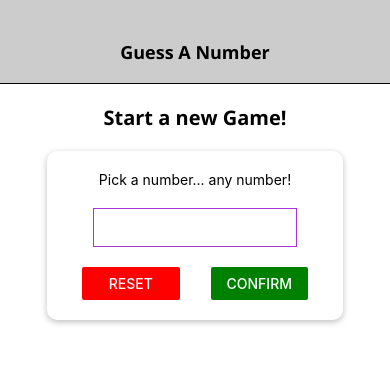
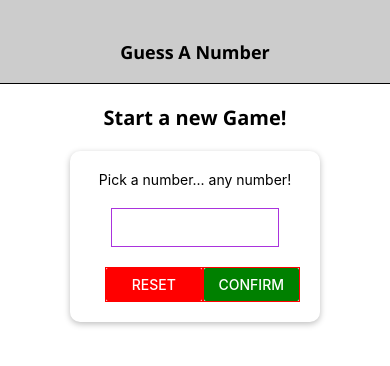
Before and after one commit to surfer-43/Reactnative_Components, a React Native app: screen / in a window 390 px wide. Shown: the top 366 px of the page. Built offline with nearby package versions, Linux system fonts and the light colour scheme.

Commit message:
fixing layout on start screen

```diff
--- a/app.json
+++ b/app.json
@@ -8,7 +8,7 @@
       "web"
     ],
     "version": "1.0.0",
-    "orientation": "portrait",
+    "orientation": "default",
     "icon": "./assets/icon.png",
     "splash": {
       "image": "./assets/splash.png",
--- a/screen/StartGameScreen.js
+++ b/screen/StartGameScreen.js
@@ -1,4 +1,4 @@
-import React, { useState } from 'react';
+import React, { useState, useEffect } from 'react';
 import {
     View,
     Text,
@@ -6,8 +6,10 @@ import {
     TouchableWithoutFeedback,
     Keyboard,
     Alert,
+    Dimensions,
+    ScrollView,
+    KeyboardAvoidingView,
     StyleSheet,
-    Dimensions
 } from 'react-native';
 
 import MainButton from '../components/MainButton';
@@ -23,6 +25,26 @@ const StartGameScreen = (props) => {
     const [ userNum, setUserNum ] = useState('');
     const [ confirmed, setConfirmed ] = useState(false);
     const [ selectedNum, setSelectedNum ] = useState();
+
+    // managing some style specific attributes with state of orientation
+    const [ buttonWidth, setButtonWidth ] = useState(Dimensions.get('window').width / 4)
+
+    /**
+     * useEffect in this case is a way to manage eventlisteners
+     * so that there is only one being used no matter howmany times
+     * the screen is rotated.
+     * useEffect runs just before the rerender cycle
+     * with no dependancies declared, this useEffect will run every time
+     */
+    useEffect(() => {
+        const updateLayout = () => {
+            setButtonWidth(Dimensions.get('window').width / 4)
+        }
+        Dimensions.addEventListener('change', updateLayout);
+        return () => {
+            Dimensions.removeEventListener('change', updateLayout);
+        }
+    });
 
     const onChangedTextHandler = (inputText) => {
         setUserNum(inputText.replace(/[^0-9]/g, ''))
@@ -66,6 +88,8 @@ const StartGameScreen = (props) => {
     }
 
     return(
+        <ScrollView>
+            <KeyboardAvoidingView behavior='position' keyboardVerticalOffset={5}>
                 <TouchableWithoutFeedback onPress={() => {
                     Keyboard.dismiss()
                 }}>
@@ -84,14 +108,14 @@ const StartGameScreen = (props) => {
                                 value={userNum}
                             />
                             <View style={styles.buttonContainer}>
-                        <View style={styles.buttonWrapper}>
+                                <View style={{...styles.buttonWrapper, width: buttonWidth}}>
                                     <Button
                                         title='Reset'
                                         color={Colors.secondary}
                                         onPress={resetUserNumHandler}
                                     />
                                 </View>
-                        <View style={styles.buttonWrapper}>
+                                <View style={{...styles.buttonWrapper, width: buttonWidth}}>
                                     <Button
                                         title='Confirm'
                                         color={Colors.primary}
@@ -103,6 +127,8 @@ const StartGameScreen = (props) => {
                         { confirmedOutput }
                     </View>
                 </TouchableWithoutFeedback>
+            </KeyboardAvoidingView>
+        </ScrollView>
     )
 }
 
@@ -143,6 +169,8 @@ const styles = StyleSheet.create({
     buttonWrapper: {
         width: Dimensions.get('window').width / 4,
         color: 'white',
+        borderColor: 'red',
+        borderWidth: 1,
     },
     restBtn: {
         backgroundColor: Colors.secondary,
```
Lines whose indentation alone changed are shown as unchanged.
